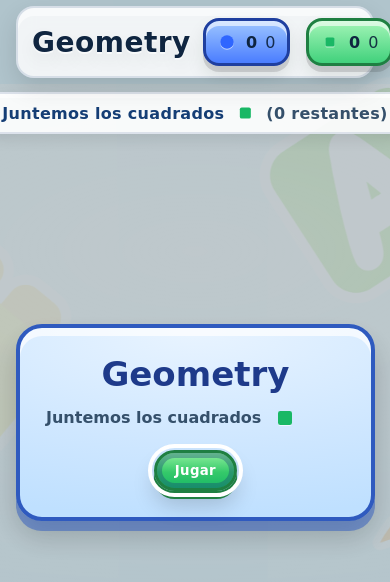
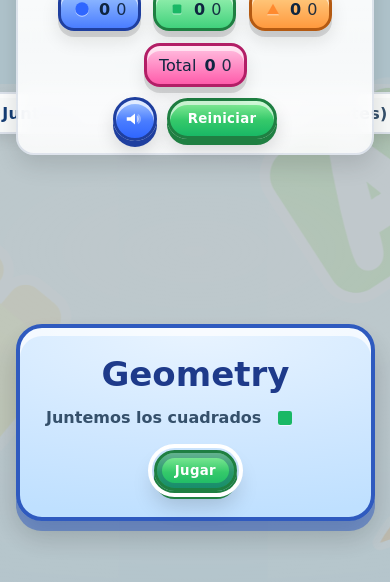
Before and after one commit to leogonzalezdev/geometry-game, a React (Vite) app: page / in a window 390 px wide. Shown: the top 582 px of the page. Built offline with nearby package versions, Linux system fonts and the light colour scheme.

Commit message:
UI: navbar mejorada (icono de sonido SVG, acciones con layout dedicado), counters responsivos y refinados; fix etiquetas aria con acentos; estilos de header y toast refinados

```diff
--- a/src/components/Header.jsx
+++ b/src/components/Header.jsx
@@ -1,5 +1,20 @@
 import React from 'react';
 import Counters from './Counters.jsx';
+
+function SoundIcon({ on = true }) {
+  return on ? (
+    <svg width="22" height="22" viewBox="0 0 24 24" aria-hidden>
+      <path fill="currentColor" d="M3 10v4h4l5 4V6l-5 4H3z"/>
+      <path fill="currentColor" d="M16.5 12a4.5 4.5 0 0 0-2.5-4v8a4.5 4.5 0 0 0 2.5-4z" opacity=".6"/>
+      <path fill="currentColor" d="M18.5 12a6.5 6.5 0 0 0-3.5-5.7v2.2a4.5 4.5 0 0 1 0 7v2.2a6.5 6.5 0 0 0 3.5-5.7z" opacity=".35"/>
+    </svg>
+  ) : (
+    <svg width="22" height="22" viewBox="0 0 24 24" aria-hidden>
+      <path fill="currentColor" d="M3 10v4h4l5 4V6l-5 4H3z"/>
+      <path fill="currentColor" d="M16 8l6 6m0-6l-6 6" stroke="currentColor" strokeWidth="2" strokeLinecap="round"/>
+    </svg>
+  );
+}
 
 export default function Header({ counts, onRestart, soundEnabled, onToggleSound }) {
   return (
@@ -7,14 +22,14 @@ export default function Header({ counts, onRestart, soundEnabled, onToggleSound
       <div className="header__inner">
         <h1 className="title" aria-label="Geometry">Geometry</h1>
         <Counters counts={counts} />
-        <div style={{ display: 'flex', gap: 8 }}>
+        <div className="header__actions">
           <button
             className={`btn btn--round ${soundEnabled ? '' : 'is-muted'}`}
             onClick={onToggleSound}
             aria-label={soundEnabled ? 'Silenciar' : 'Activar sonido'}
             title={soundEnabled ? 'Silenciar' : 'Activar sonido'}
           >
-            {soundEnabled ? '🔊' : '🔈'}
+            <SoundIcon on={soundEnabled} />
           </button>
           <button className="btn" onClick={onRestart} aria-label="Reiniciar">
             Reiniciar
--- a/src/styles.css
+++ b/src/styles.css
@@ -178,3 +178,17 @@ body::before { content: ""; position: fixed; inset: 0; background: url('./assets
 /* Stage toast */
 .toast { position: absolute; left: 50%; top: 50%; transform: translate(-50%, -50%); background: rgba(0,0,0,.75); color: #fff; padding: 12px 18px; border-radius: 12px; font-weight: 800; letter-spacing: .3px; box-shadow: 0 10px 24px rgba(0,0,0,.22); z-index: 4; animation: toast-pop 260ms ease; }
 @keyframes toast-pop { from { transform: translate(-50%, -42%) scale(.9); opacity: .6; } to { transform: translate(-50%, -50%) scale(1); opacity: 1; } }
+
+/* Header enhanced look and responsiveness */
+.header__inner { background: linear-gradient(180deg, rgba(255,255,255,.94), rgba(255,255,255,.86)); padding: 12px 16px; backdrop-filter: blur(12px); }
+.header__actions { display: flex; gap: 10px; align-items: center; }
+.header .btn--round { background: linear-gradient(180deg, #a6c8ff 0%, #4a7dff 55%, #2f66ff 100%); border-color: #1f3f9f; box-shadow: 0 6px 0 #1f3f9f, 0 10px 18px rgba(0,0,0,.15), inset 0 4px 0 rgba(255,255,255,.7); }
+.header .btn--round.is-muted { filter: grayscale(0.1) brightness(0.95); opacity: .92; background: linear-gradient(180deg, #d1d8e8 0%, #9fb1d6 55%, #7b91c7 100%); border-color: #516493; box-shadow: 0 6px 0 #516493, 0 10px 18px rgba(0,0,0,.12), inset 0 4px 0 rgba(255,255,255,.7); }
+.counters { gap: 12px; flex-wrap: wrap; }
+.counter { min-height: 44px; gap: 8px; }
+.counter__nums { gap: 6px; }
+@media (max-width: 860px) {
+  .header__inner { grid-template-columns: 1fr; row-gap: 10px; }
+  .title { justify-self: center; }
+  .header__actions { justify-content: center; }
+}
```
Also changed, not shown: src/components/Shape.jsx (line endings or trailing spaces).
